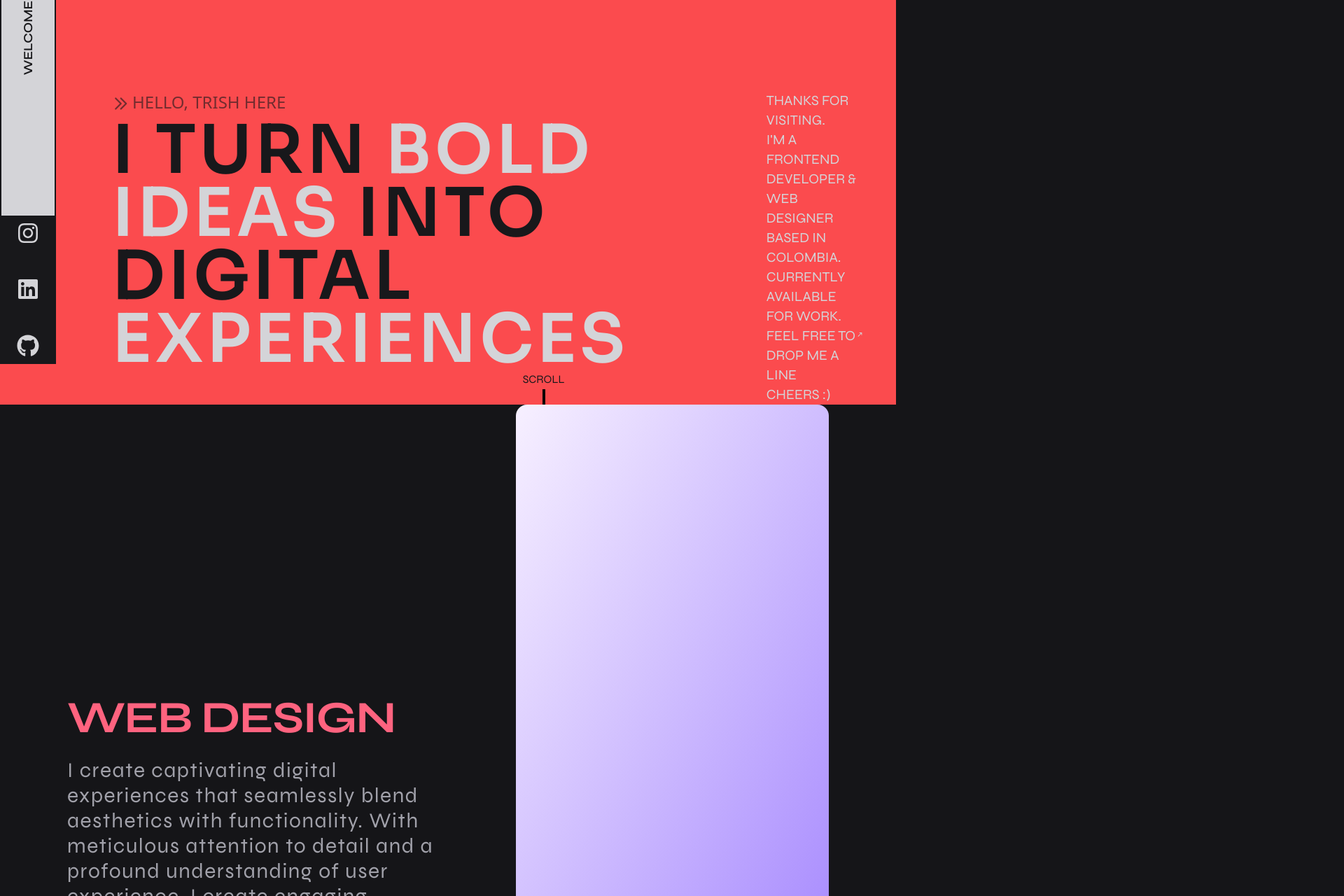
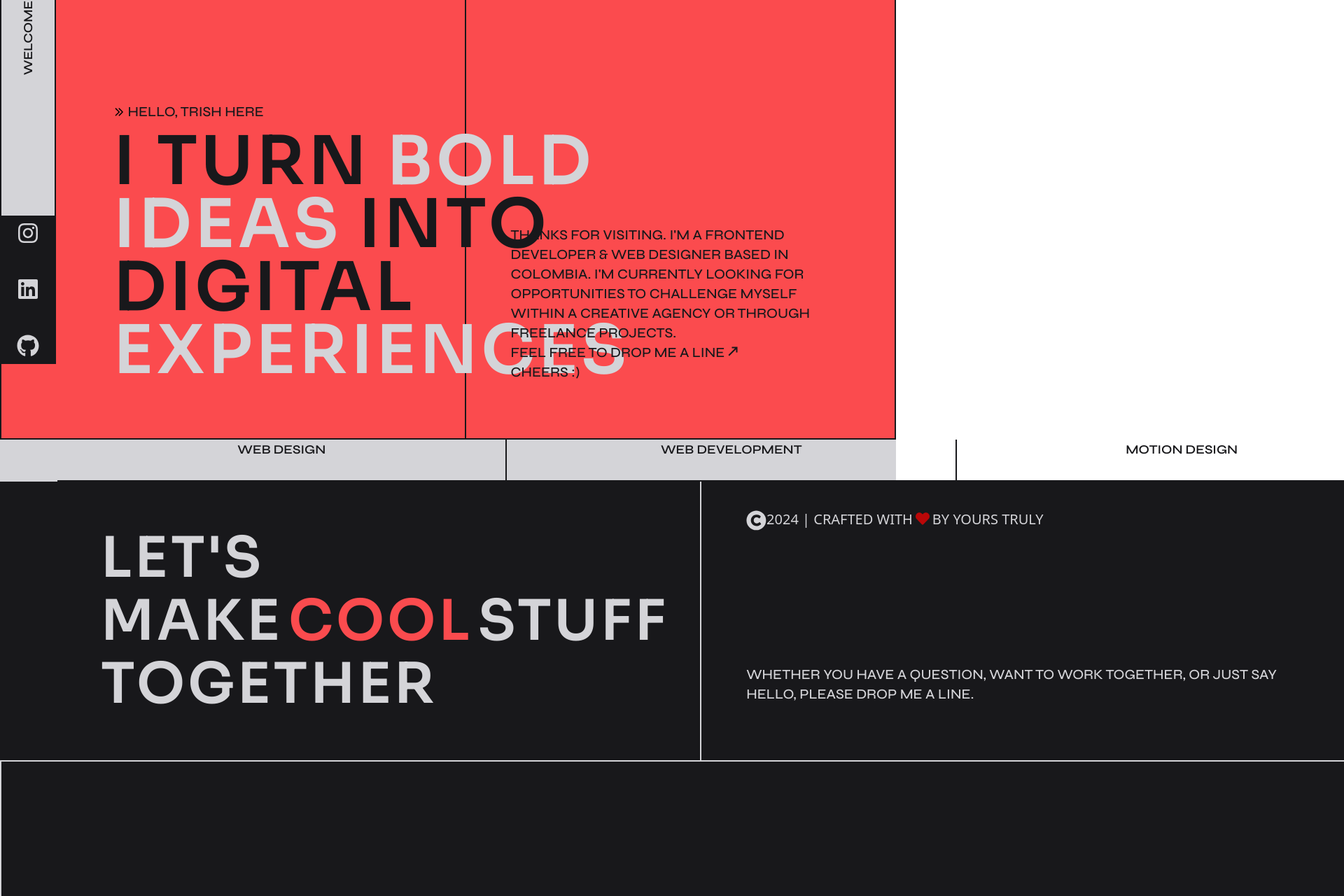
Before and after one commit to sandyFit/trish-portfolio, a React (Create React App) app: page / in a window 1280 px wide. Shown: the part 280-1560 px from the top of the page at 70% size, 1920 px wide, since content can reach past the window. Built offline with nearby package versions, Linux system fonts and the light colour scheme; a web font is replaced by a local one.

Commit message:
Added the contact section

```diff
--- a/src/index.css
+++ b/src/index.css
@@ -66,7 +66,7 @@
 
 @layer base {
     body {
-        @apply bg-dark-800 m-0 p-0 box-border w-full min-h-screen
+        @apply  m-0 p-0 box-border w-full min-h-screen
     }
 
     a {
--- a/src/layouts/Footer.jsx
+++ b/src/layouts/Footer.jsx
@@ -1,11 +1,55 @@
-import React from 'react'
+import React from 'react';
+import { FaCopyright, FaHeart } from 'react-icons/fa';
+
 
 const Footer = () => {
+
+    const date = new Date();
+
     return (
-        <section name='contact' className=''>
+        <section name='contact' className='w-[calc(100vw - 80px)] min-h-[calc[100vh - 80px]] bg-zinc-300
+            grid grids-col-2'>
+            <article className='w-full h-[60px] grid grid-cols-3 border-b-2 border-zinc-900 ml-[82px]
+                text-center overflow-hidden text-zinc-900 font-syne text-lg font-semibold uppercase'>
+                <p className=' border-r-2 border-zinc-900'>Web design</p>
+                <p className=' border-r-2 border-zinc-900'>Web development</p>
+                <p className=''>Motion design</p>
+            </article>
+
+            <article className="flex h-full">
+                <div className="bg-zinc-900 w-[52%]  py-16 pl-36 border-r-2 border-zinc-300">
+                    <p className=' text-zinc-300 font-sora text-[5rem] font-[600] tracking-wider leading-[90px] uppercase'>
+                        Let's make
+                        <span className='text-orangey-400 mx-2'>cool</span>
+                        stuff together
+                    </p>
+
+                </div>
+                <div className="bg-zinc-900 w-[48%] flex flex-col justify-end items-end px-16 pb-20 pt-16 ">
+                    <div className="w-full flex text-xl font-medium uppercase text-zinc-300 mt-20
+                        relative bottom-48 ">
+                            <FaCopyright style={{marginTop: '.1rem', fontSize: '1.8rem'}}/>
+                            {`${date.getFullYear()}  |   Crafted with`}
+                            <FaHeart style={{ color: 'red', margin: '3px 4px 0 4px', opacity: '.7' }} />
+                            {'by yours truly'}
+                        </div>
+                    <p className='font-syne text-xl text-zinc-300 font-[500] uppercase'>
+                        Whether you have a question, want to work together, or just say hello, please drop me a line.
+                    </p>
+                </div>
+            </article>
+
+            <article className='w-full bg-zinc-900 border-2 border-zinc-300'>
+                <a href="mailto:sandy07r@gmail.com">
+                    <p className='text-[10.5rem] pt-36 pb-6 pl-36 text-zinc-300'>
+                        hello@trishramos.com
+                    </p>
+                </a>
+
+            </article>
 
         </section>
     )
 }
 
-export default Footer
+export default Footer;
--- a/src/layouts/Navbar.jsx
+++ b/src/layouts/Navbar.jsx
@@ -7,8 +7,8 @@ const Navbar = () => {
         <div className="relative w-full">
 
 
-            <nav className='flex justify-between items-center w-full h-[80px] absolute top-0 bg-zinc-300
-                border-2 border-zinc-900 hover:text-zinc-900 '>
+            <nav className='flex justify-between items-center w-full h-[80px] fixed top-0 bg-zinc-300 z-20
+                border-2 border-zinc-900 hover:text-zinc-900 overflow-hidden'>
                 <p className="text-zinc-900 text-[4rem] font-syne font-bold ml-6"></p>
 
                 {/* <p className='text-xl uppercase text-zinc-500 font-syne'>Available for work</p> */}
--- a/src/pages/home/Hero.jsx
+++ b/src/pages/home/Hero.jsx
@@ -3,34 +3,37 @@ import { PiCaretDoubleRightBold } from 'react-icons/pi';
 import { ImSmile } from "react-icons/im";
 import MotionText from '../../components/ui/MotionText';
 import { AnimatePresence, motion } from 'framer-motion';
-import {CgArrowLongDown, CgArrowTopRight } from "react-icons/cg";
+import {CgArrowTopRight } from "react-icons/cg";
 import { Link } from 'react-scroll';
 
-const Hero = () => {
+const Test = () => {
     return (
-        <section name='hero' className='w-full min-h-screen flex flex-col bg-orangey-400 overflow-hidden'>
-            {/* Wrapper to align items to the start */}
-            <article className="w-full mt-16">
+        <section className='w-[calc(100vw - 84px)] min-h-[calc[100vh - 80px]] bg-orangey-400 grid grids-col-2 border-2
+            border-zinc-900'>
+            <article className='w-full h-full before:content-[""] absolute top-16'>
                 <MotionText
-                    icon={<ImSmile style={{ margin: '4rem 4rem 0 0', fontSize: '5rem'}} />}
+                    icon={<ImSmile style={{ margin: '4rem 4rem 0 0', fontSize: '5rem', color: '#d4d4d8'}} />}
                     text1={'Creative Developer'}
                 />
             </article>
 
-            <article className="flex w-full mt-36">
-                <div className="w-7/12 flex flex-col items-start pl-40">
+            <article className="flex w-full mt-[16.5rem]">
+                <div className="w-[52%] flex flex-col items-start pt-40 pb-20 pl-40 border-r-2 border-zinc-900">
                     {/* Left Column Content */}
                     <div className="flex flex-col">
-                        <div className="flex text-zinc-900 text-opacity-60 text-2xl font-[400] ">
+                        <div className="flex mb-3">
                             <PiCaretDoubleRightBold style={{ margin: '6px 5px 0 0'}}/>
-                            <p className='mb-2 uppercase'>Hello, Trish here</p>
+                            <p className='w-full font-syne text-xl uppercase text-zinc-900 font-[500]'>
+                                Hello, Trish here
+                            </p>
                         </div>
                         <AnimatePresence>
                             <motion.h1
                                 initial={{ opacity: 0, scale: 0.5 }}
                                 animate={{ opacity: 1, scale: 1 }}
                                 transition={{ duration: 5 }}
-                                className='font-sora text-[6rem] font-[600] tracking-wider leading-[90px] uppercase text-zinc-900 '>
+                                className='font-sora text-[6rem] font-[600] tracking-wider leading-[90px] uppercase
+                                    text-zinc-900 '>
                                     I Turn
                                     <span className='text-zinc-300 ml-6'>Bold Ideas</span>
                                     <span className='mx-6'>into Digital</span>
@@ -40,16 +43,14 @@ const Hero = () => {
                     </div>
                 </div>
 
-                <div className="flex flex-col items-center relative top-[25rem]">
-                    <p className='text-zinc-900 font-syne uppercase'>scroll</p>
-                    <CgArrowLongDown style={{fontSize: '3rem'}} />
-                </div>
-                <div className="w-4/12 flex justify-end items-end pl-72">
+
+                <div className="w-[48%] flex justify-end items-end px-16 pb-20">
                     {/* Right Column Content */}
-                    <p className='w-full font-syne text-xl uppercase text-zinc-300'>
-                        Thanks for visiting.<br/>
-                        I'm a frontend developer & web designer based in Colombia.<br />
-                        Currently available for work.<br/>
+                    <p className='w-full font-syne text-xl uppercase text-zinc-900 font-[500]'>
+                        Thanks for visiting.
+                        I'm a frontend developer & web designer based in Colombia.
+                        I'm currently looking for opportunities to challenge myself within a creative agency or through
+                        freelance projects.
                         <Link to='contact' className=' hover:text-zinc-300 flex'>
                             Feel free to drop me a line <CgArrowTopRight style={{fontSize: '1.5rem'}}/>
                         </Link>
@@ -58,7 +59,7 @@ const Hero = () => {
                 </div>
             </article>
         </section>
-    );
-};
+    )
+}
 
-export default Hero;
+export default Test
--- a/src/pages/home/Home.jsx
+++ b/src/pages/home/Home.jsx
@@ -1,6 +1,6 @@
 import React from 'react'
 import Hero from './Hero'
-import About from './About'
+// import About from './About'
 
 const Home = () => {
     return (
@@ -8,9 +8,7 @@ const Home = () => {
             <section>
                 <Hero/>
             </section>
-            <section>
-                <About/>
-            </section>
+
         </div>
     )
 }
--- a/src/pages/home/Test.jsx
+++ b/src/pages/home/Test.jsx
@@ -0,0 +1,64 @@
+import React from 'react'
+import { PiCaretDoubleRightBold } from 'react-icons/pi';
+import { ImSmile } from "react-icons/im";
+import MotionText from '../../components/ui/MotionText';
+import { AnimatePresence, motion } from 'framer-motion';
+import {CgArrowTopRight } from "react-icons/cg";
+import { Link } from 'react-scroll';
+
+const Test = () => {
+    return (
+        <section className='w-[calc(100vw - 80px)] min-h-[calc[100vh - 80px]] bg-orangey-400 grid grids-col-2 border-2
+            border-zinc-900'>
+            <article className='w-1/2 h-full before:content-[""] absolute top-16'>
+                <MotionText
+                    icon={<ImSmile style={{ margin: '4rem 4rem 0 0', fontSize: '5rem'}} />}
+                    text1={'Creative Developer'}
+                />
+            </article>
+
+            <article className="flex w-full mt-[19.1rem] bg-transparent py-24">
+                <div className="w-[52%] flex flex-col items-start pl-40 border-r-2 border-zinc-900">
+                    {/* Left Column Content */}
+                    <div className="flex flex-col">
+                        <div className="flex mb-3">
+                            <PiCaretDoubleRightBold style={{ margin: '6px 5px 0 0'}}/>
+                            <p className='w-full font-syne text-xl uppercase text-zinc-900 font-[500]'>
+                                Hello, Trish here
+                            </p>
+                        </div>
+                        <AnimatePresence>
+                            <motion.h1
+                                initial={{ opacity: 0, scale: 0.5 }}
+                                animate={{ opacity: 1, scale: 1 }}
+                                transition={{ duration: 5 }}
+                                className='font-sora text-[6rem] font-[600] tracking-wider leading-[90px] uppercase text-zinc-900 '>
+                                    I Turn
+                                    <span className='text-zinc-300 ml-6'>Bold Ideas</span>
+                                    <span className='mx-6'>into Digital</span>
+                                    <span className='text-zinc-300 flex flex-col'>Experiences</span>
+                            </motion.h1>
+                        </AnimatePresence>
+                    </div>
+                </div>
+
+
+                <div className="w-[48%] flex justify-end items-end px-16">
+                    {/* Right Column Content */}
+                    <p className='w-full font-syne text-xl uppercase text-zinc-900 font-[500]'>
+                        Thanks for visiting.
+                        I'm a frontend developer & web designer based in Colombia.
+                        I'm currently looking for opportunities to challenge myself within a creative agency or through
+                        freelance projects.
+                        <Link to='contact' className=' hover:text-zinc-300 flex'>
+                            Feel free to drop me a line <CgArrowTopRight style={{fontSize: '1.5rem'}}/>
+                        </Link>
+                        Cheers :)
+                    </p>
+                </div>
+            </article>
+        </section>
+    )
+}
+
+export default Test
```
